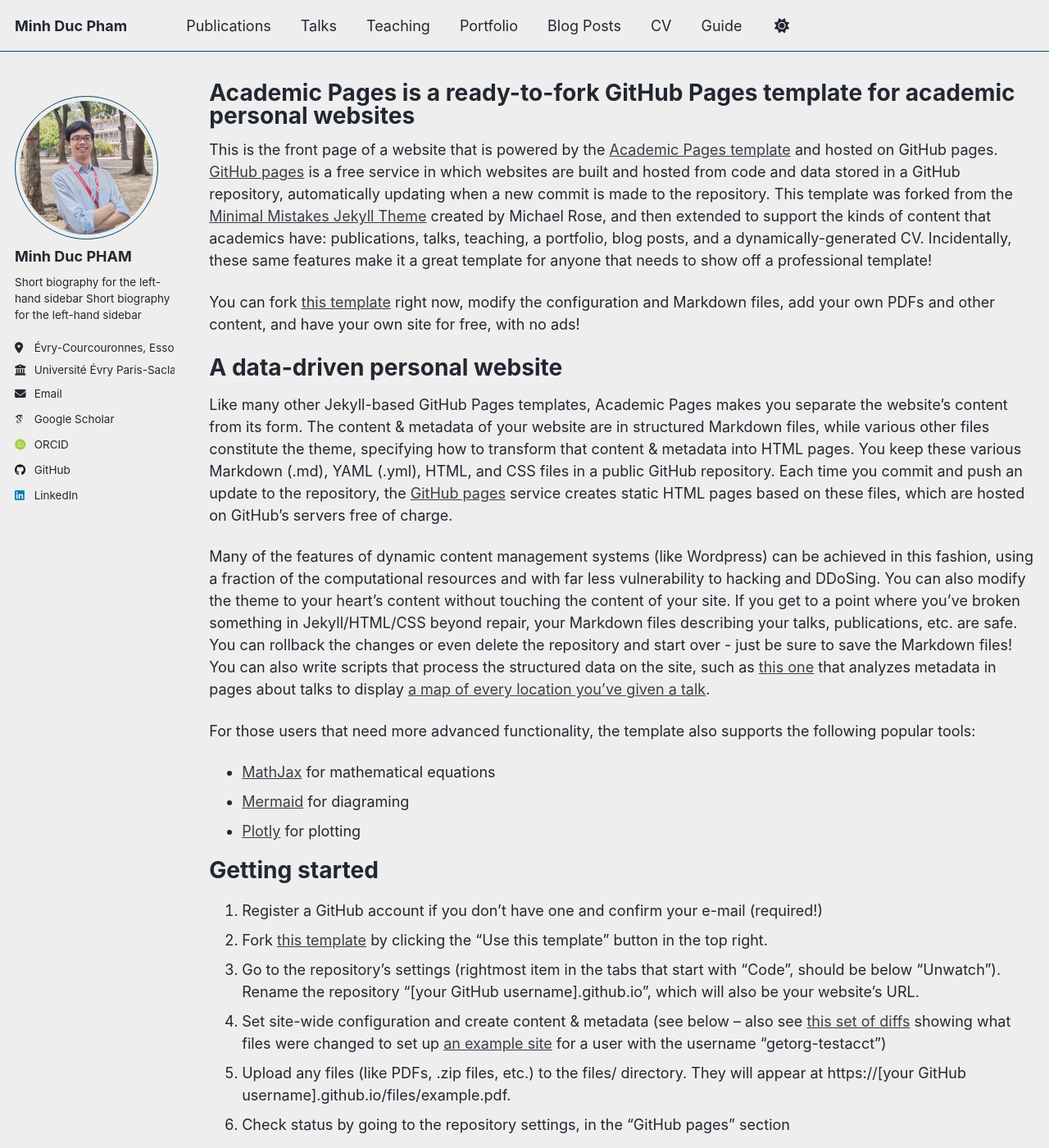
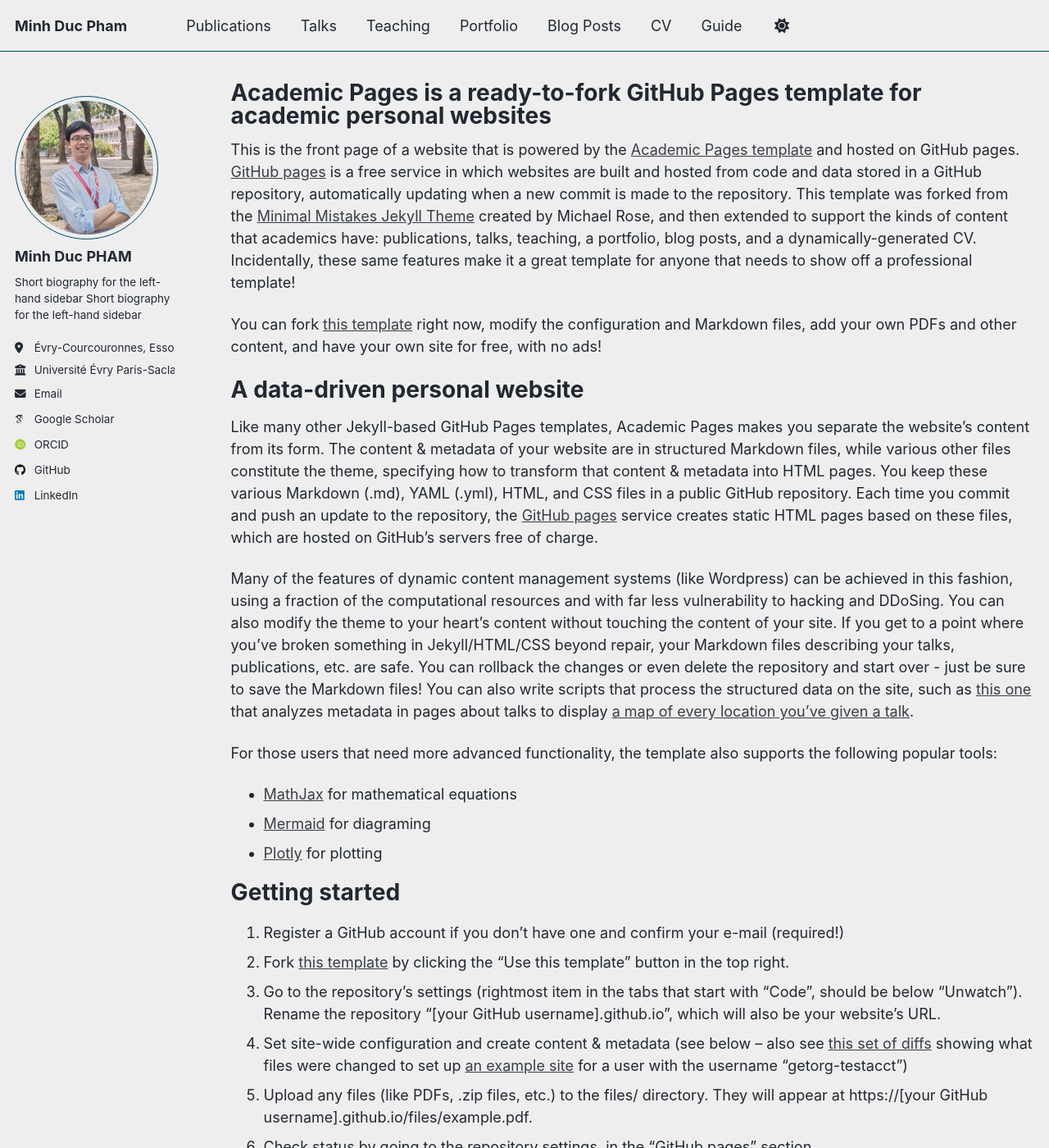
Before and after one commit to phamminhducH/phamminhducH.github.io, a Jekyll site: the page built from _pages/about.md, in a window 1280 px wide and 1400 px high. Shown: the whole window at 82% size. Built offline with Jekyll 4.4.1, drawn with Linux system fonts in a browser that asks for light colours; some web fonts are replaced; a script that is not in the unit is left out.

Commit message:
Update _page.scss

```diff
--- a/_sass/layout/_page.scss
+++ b/_sass/layout/_page.scss
@@ -18,7 +18,7 @@
 
 .page {
   @include breakpoint($large) {
-    @include span(9.75 of 12 last);
+    @include span(9.5 of 12 last);
     @include prefix(0 of 12);
     @include suffix(0 of 12);
   }
```
